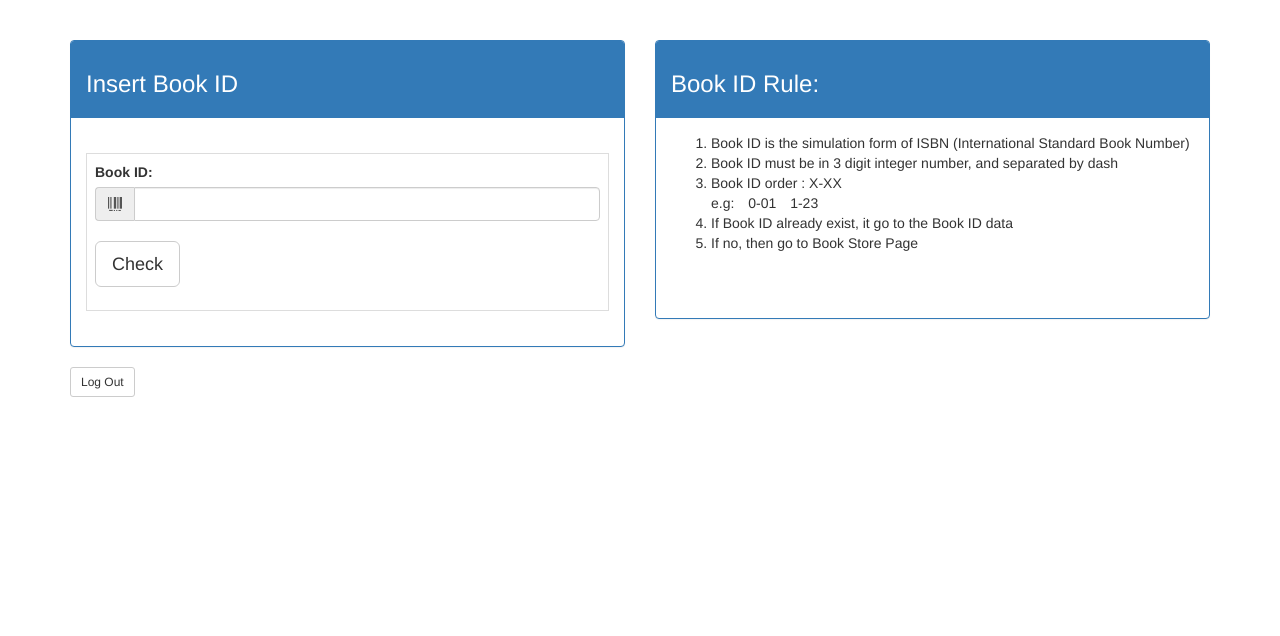
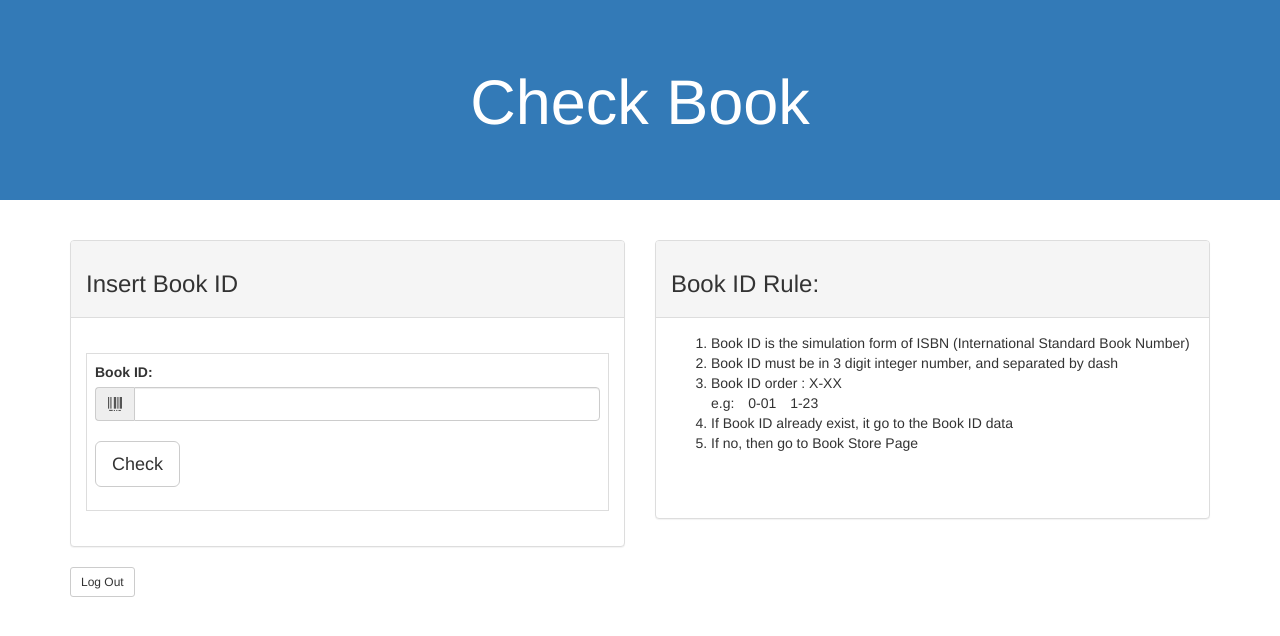
Before and after one commit to afadhilen/Project, a PHP site: template application/views/v_check.php in a window 1280 px wide. Shown: the top 636 px of the page. Run offline with PHP 8.4, Linux system fonts and the light colour scheme; the template is opened without the code that fills it, so the values that code supplies are empty.

Commit message:
finishing

```diff
--- a/application/views/v_admin_edit_books.php
+++ b/application/views/v_admin_edit_books.php
@@ -77,9 +77,9 @@
                                                                 </select>
                                                             </div><br>
                                                             <div class='form-group'>
+                                                                <label for="pcs">Quantity:</label>
                                                                 <div class ="input-group">
-                                                                    <div class ="input-group-addon"> <span class ="glyphicon glyphicon-pencil"> </span> </div>
-                                                                    <label for="pcs">Quantity:</label>
+                                                                    <div class ="input-group-addon"><span class ="glyphicon glyphicon-pencil"> </span> </div>
                                                                     <input type="text" name="pcs" size ='4' class='form-control' value ='<?php echo $rows->pcs; ?>'>
                                                                 </div>
                                                                 <br>
--- a/application/views/v_book_check.php
+++ b/application/views/v_book_check.php
@@ -31,9 +31,6 @@
 
     </head>
     <body>
-        <div class='jumbotron'>
-            <center><h1>Book Data</h1> </center>
-        </div>
         <br><br>
         <div class='col-lg-8 col-lg-offset-2'>
             <div class ='row top-buffer'>
@@ -41,7 +38,7 @@
                     <?php
                     $bookid = $this->input->post('bookid');
                     ?>
-                    <div class="panel panel-primary">
+                    <div class="panel panel-default">
                         <div class="panel-heading"><h3>Insert Book ID</h3> </div>
                         <div class="panel-body">
                             <form action ='<?php echo base_url() . 'c_check/book_check/' . $bookid; ?>' method='post'>
--- a/application/views/v_check.php
+++ b/application/views/v_check.php
@@ -30,11 +30,14 @@
 
        </head>
     <body>
+        <div class ="jumbotron">
+            <center><h1>Check Book</h1></center>
+        </div>
         <br><br>
         <div class="container">
             <div class ='row'>
                 <div class='col-sm-6 col-xs-12'>
-                    <div class="panel panel-primary">
+                    <div class="panel panel-default">
                         <div class="panel-heading"><h3>Insert Book ID</h3> </div>
                         <div class="panel-body">
                             <br>
@@ -55,7 +58,7 @@
                     </div>
                 </div>
                 <div class='col-sm-6 col-xs-12'>
-                    <div class="panel panel-primary">
+                    <div class="panel panel-default">
                         <div class="panel-heading"><h3>Book ID Rule: </h3> </div>
                         <div class="panel-body">
                             <ol>
--- a/application/views/v_index.php
+++ b/application/views/v_index.php
@@ -34,7 +34,7 @@
     <body>
 
         <div class ='jumbotron'>
-            <center>  <h1> Book Management System </h1> </center>
+            <center>  <h1> Library Management System </h1> </center>
         </div>
         <div class="container">
             <br><br>
```
Also changed, not shown: application/controllers/c_check.php (+9 -2 lines), application/views/v_success.php (+6 -1 lines).
